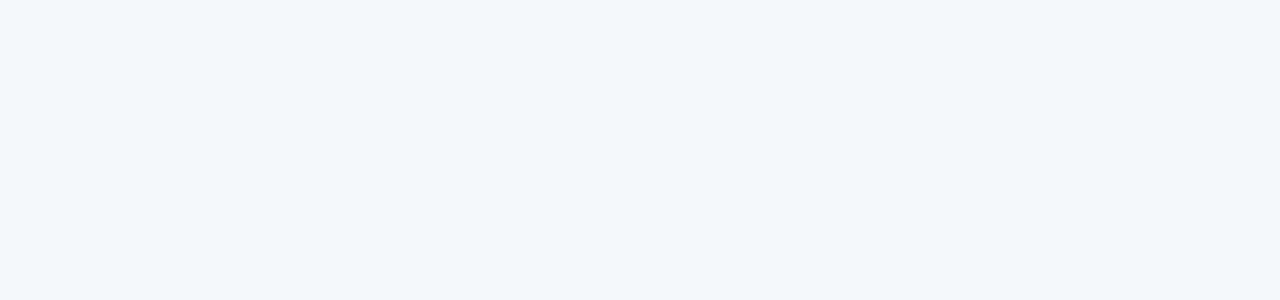
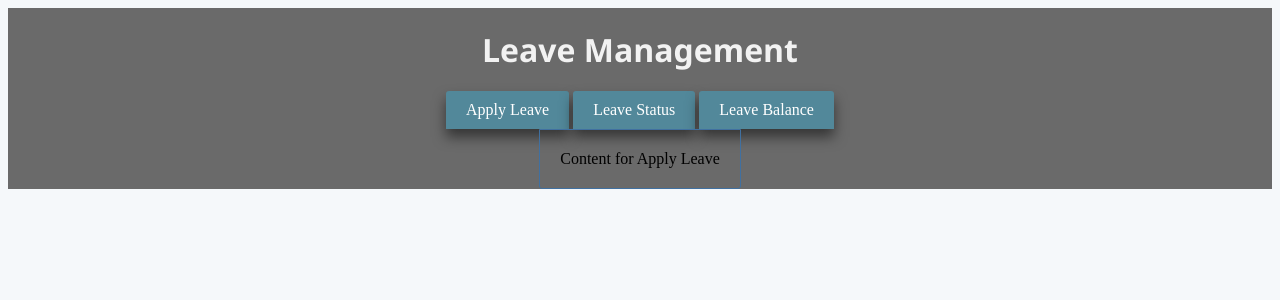
Before and after one commit to syukrsl/CapstoneProject_Frontend, a React (Vite) app: page /leave in a window 1280 px wide. Before the commit this address had no page. Shown: the top 300 px of the page. Built offline with nearby package versions, Linux system fonts and the light colour scheme.

Commit message:
Update Leave Page Functionality

```diff
--- a/src/App.jsx
+++ b/src/App.jsx
@@ -12,6 +12,7 @@ import Dashboard from './pages/Dashboard';
 import AuthenticatedWelcome from "./pages/AuthenticatedWelcome";
 import RegistrationSuccess from "./pages/RegistrationSuccess";
 import UserProfile from './pages/UserProfile.jsx';
+import Leave from './pages/Leave';
 import "./App.css";
 
 function App() {
@@ -30,6 +31,7 @@ function App() {
         <Route path="/dashboard" element={<Dashboard />} />
         <Route path="/registration-success" element={<RegistrationSuccess />} />
         <Route path="/user-profile" element={<UserProfile />} />
+        <Route path="/leave" element={<Leave />} />
       </Routes>
 
   );
--- a/src/pages/Dashboard.jsx
+++ b/src/pages/Dashboard.jsx
@@ -5,6 +5,7 @@ import MeetingNotes from "../components/MeetingNotes.jsx";
 import TodoList from "../components/TodoList.jsx";
 import ClassicGames from "../components/ClassicGames.jsx";
 import News from "./News.jsx";
+import Leave from "./Leave.jsx";
 import { FontAwesomeIcon } from "@fortawesome/react-fontawesome";
 import { faUser } from "@fortawesome/free-regular-svg-icons";
 import { faCalendarAlt } from '@fortawesome/free-regular-svg-icons';
@@ -133,11 +134,7 @@ function Dashboard() {
         {activeTab === "TodoList" && <TodoList />}
         {activeTab === "ClassicGames" && <ClassicGames />}
         {activeTab === "News" && <News />}
-        {activeTab === "Leave" && (
-          <div className="leave-content">
-            {/* Add content for Leave tab here */}
-          </div>
-        )}
+        {activeTab === "Leave" && <Leave />}
         {activeTab === "Settings" && (
           <div className="settings-content">
             {/* Add content for Settings tab here */}
--- /dev/null
+++ b/src/pages/Leave.css
@@ -0,0 +1,51 @@
+/* Leave.css */
+
+.leave-container {
+      display: flex;
+      flex-direction: column;
+      align-items: center;
+      background: #6a6a6a; /* Slightly different shade for a distinct look */
+    }
+
+    .leave-header {
+      color: #f2f2f2; /* Slightly lighter color for text */
+      text-align: center;
+      font-family: 'Segoe UI', Tahoma, Geneva, Verdana, sans-serif;
+      font-size: 2em;
+      margin: 20px 0;
+    }
+
+    .tabs {
+      display: flex;
+      justify-content: center;
+      list-style: none;
+      padding: 0;
+    }
+
+    .tab {
+      cursor: pointer;
+      padding: 10px 20px;
+      margin: 0px 2px;
+      background: #52889a; /* A different shade for the tab */
+      display: inline-block;
+      color: #fff;
+      border-radius: 3px 3px 0px 0px;
+      box-shadow: 0 0.5rem 0.8rem #00000080;
+    }
+
+    .tab:hover {
+      background-color: #527a9b; /* Darker shade for hover state */
+    }
+
+    .panel {
+      display: none;
+      padding: 20px;
+      border: 1px solid #4070a0; /* Different border color */
+      border-radius: 0 0 3px 3px;
+    }
+
+    .panel.active {
+      display: block;
+    }
+
+    /* Add any additional styling as needed */
--- /dev/null
+++ b/src/pages/Leave.jsx
@@ -0,0 +1,43 @@
+// Leave.jsx
+import React, { useState } from 'react';
+import './Leave.css';
+
+function Leave() {
+  // Updated initial state to 'ApplyLeave'
+  const [activeTab, setActiveTab] = useState('ApplyLeave');
+
+  const handleTabChange = (tab) => {
+    setActiveTab(tab);
+  };
+
+  const renderContent = () => {
+    switch (activeTab) {
+      case 'ApplyLeave':
+        return <div>Content for Apply Leave</div>; // Updated content for Apply Leave
+      case 'LeaveStatus':
+        return <div>Content for Leave Status</div>; // Updated content for Leave Status
+      case 'LeaveBalance':
+        return <div>Content for Leave Balance</div>; // Updated content for Leave Balance
+      default:
+        return <div>Select a tab to view content</div>;
+    }
+  };
+
+  return (
+    <div className="leave-container">
+      <h1 className="leave-header">Leave Management</h1>
+      <div className="tabs">
+        <label className={`tab ${activeTab === 'ApplyLeave' ? 'active' : ''}`} onClick={() => handleTabChange('ApplyLeave')}>Apply Leave</label>
+        <label className={`tab ${activeTab === 'LeaveStatus' ? 'active' : ''}`} onClick={() => handleTabChange('LeaveStatus')}>Leave Status</label>
+        <label className={`tab ${activeTab === 'LeaveBalance' ? 'active' : ''}`} onClick={() => handleTabChange('LeaveBalance')}>Leave Balance</label>
+      </div>
+      <div className="panels">
+        <div className={`panel ${activeTab === 'ApplyLeave' ? 'active' : ''}`} id="apply-leave-panel">
+          {renderContent()}
+        </div>
+      </div>
+    </div>
+  );
+}
+
+export default Leave;
--- a/src/pages/News.css
+++ b/src/pages/News.css
@@ -1,8 +1,5 @@
-/* news.css */
-
-/* Update the background color to match the rest of the pages */
 .news-card {
-  background-color: hsl(0, 0%, 31%); /* Background color matching UserProfile page */
+  background-color: hsl(0, 0%, 31%);
   border: 1px solid #52889a;
   border-radius: 10px;
   box-shadow: 0 1px 3px rgba(0, 0, 0, 0.12), 0 1px 2px rgba(0, 0, 0, 0.24);
@@ -10,33 +7,25 @@
   padding: 20px;
 
 }
-
-/* Update the card title color */
 .card-title {
   font-size: 24px;
   font-family: 'Segoe UI', Tahoma, Geneva, Verdana, sans-serif;
-  color: #52889a; /* Twitter blue, matching the rest of the pages */
+  color: #52889a;
 }
-
-/* Style the news categories container */
 .news-categories {
   display: flex;
   flex-wrap: wrap;
   font-family: 'Lucida Sans', 'Lucida Sans Regular', 'Lucida Grande', 'Lucida Sans Unicode', Geneva, Verdana, sans-serif;
   justify-content: space-between;
 }
-
-/* Style each news category */
 .category {
   flex-basis: 47%;
   margin-bottom: 20px;
-  padding: 10px; /* Smaller padding for individual categories */
+  padding: 10px;
   background-color: #a6a3a3;
   border-radius: 8px;
   box-shadow: 0 1px 3px rgba(0, 0, 0, 0.12), 0 1px 2px rgba(0, 0, 0, 0.24);
 }
-
-/* Style the category headers with bold font */
 .category h2 {
   font-size: 20px;
   font-weight: bold;
@@ -46,25 +35,17 @@
   border-radius: 8px 8px 0 0;
   margin: 0;
 }
-
-/* Style the headlines list */
 ul {
   list-style-type: none;
   padding: 0;
 }
-
-/* Style the headlines items */
 ul li {
   margin-bottom: 10px;
 }
-
-/* Style the links */
 a {
-  color: #597586; /* Twitter blue */
+  color: #597586;
   text-decoration: none;
 }
-
-/* Style the links on hover */
 a:hover {
   text-decoration: underline;
 }
```
Also changed, not shown: src/assets/sphere.png (deleted).
